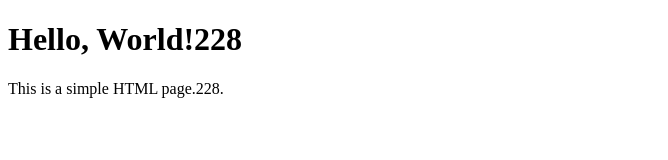
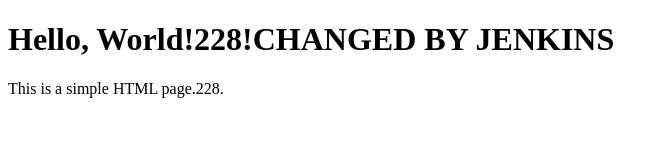
Before and after one commit to zagnafeynt/app-for-jenkins, a plain HTML site: page index.html in a window 1280 px wide. Shown: the whole page, without its empty margins (0-668 px from the left). Drawn offline with Linux system fonts and the light colour scheme.

Commit message:
Update index.html

```diff
--- a/index.html
+++ b/index.html
@@ -6,7 +6,7 @@
     <title>Simple HTML Page</title>
 </head>
 <body>
-    <h1>Hello, World!228</h1>
+    <h1>Hello, World!228!CHANGED BY JENKINS</h1>
     <p>This is a simple HTML page.228.</p>
 </body>
 </html>
```
